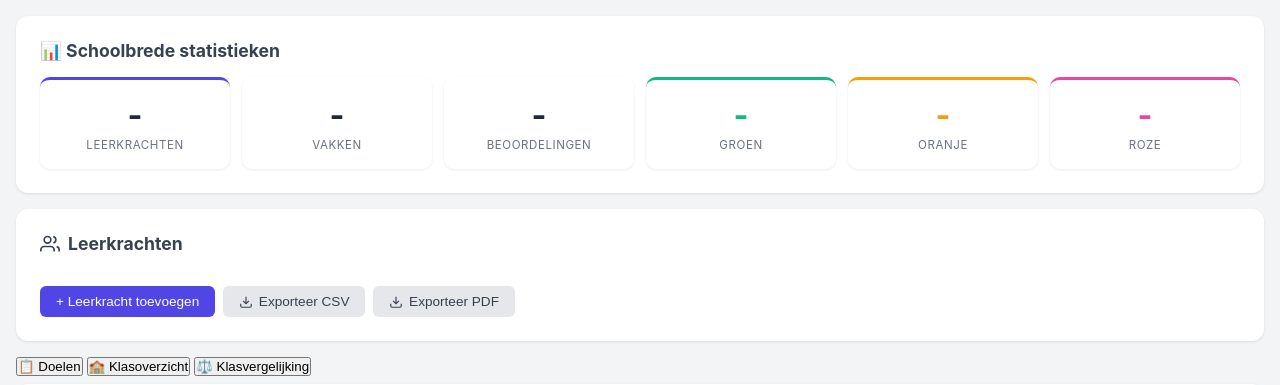
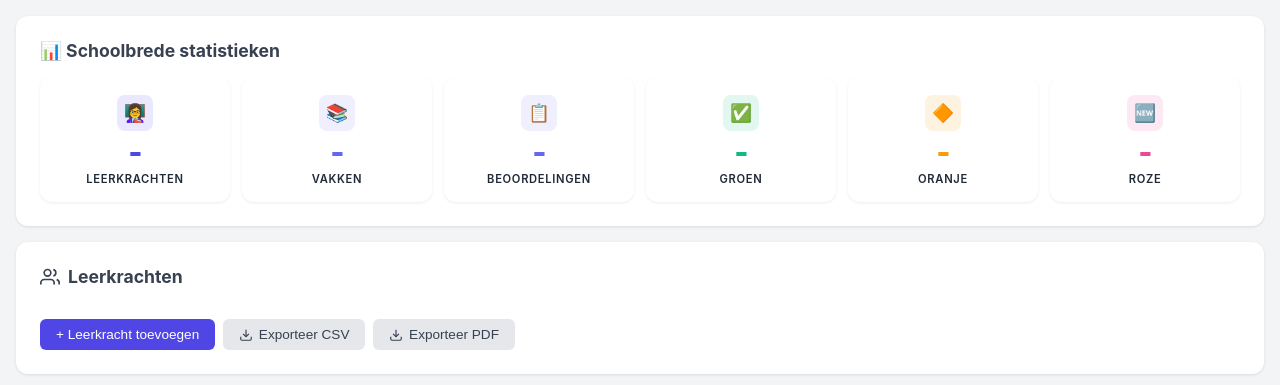
Before and after one commit to scholengroep5/leerdoelen_tracker, a Flask app: template backend/templates/directeur.html in a window 1280 px wide. Shown: the part 113-498 px from the top of the page. Run offline with Flask 3, Linux system fonts and the light colour scheme; the template is opened without the code that fills it, so the values that code supplies are empty; parts of the project's set-up code (start-up, migrations or seed data) failed here and were passed over; some libraries are stand-ins or nearby versions.

Commit message:
Update CSP to allow connections from cdnjs.cloudflare.com and enhance stat card styles with icons and improved layout

```diff
--- a/backend/app.py
+++ b/backend/app.py
@@ -95,7 +95,7 @@ def create_app():
         'style-src':    ["'self'", "'unsafe-inline'"],         # inline styles in templates (aanvaardbaar)
         'img-src':      ["'self'", 'data:'],
         'font-src':     ["'self'"],
-        'connect-src':  ["'self'"],
+        'connect-src':  ["'self'", 'cdnjs.cloudflare.com'],
         'form-action':  ["'self'"],                             # voorkomt form hijacking
         'base-uri':     ["'self'"],                             # voorkomt base tag injection
         'frame-ancestors': ["'none'"],                          # clickjacking preventie
--- a/backend/templates/directeur.html
+++ b/backend/templates/directeur.html
@@ -24,22 +24,40 @@
         .btn-primary { background: var(--primary); color: white; }
         .btn-primary:hover { background: var(--primary-dark); }
         .btn-secondary { background: var(--gray-200); color: var(--gray-700); }
-        .stats-grid { display: grid; grid-template-columns: repeat(auto-fit, minmax(130px, 1fr)); gap: 0.75rem; margin-bottom: 0; }
+        .stats-grid {
+            display: grid;
+            grid-template-columns: repeat(auto-fit, minmax(140px, 1fr));
+            gap: 0.75rem;
+            margin-bottom: 0;
+        }
         .stat-card {
-            background: white; border-radius: 10px; padding: 1.1rem 1rem;
-            text-align: center; box-shadow: 0 1px 3px rgba(0,0,0,0.08);
-            border-top: 3px solid transparent; transition: transform 0.15s;
+            background: white;
+            border-radius: 12px;
+            padding: 1.1rem 1rem 1rem;
+            text-align: center;
+            box-shadow: 0 1px 3px rgba(0,0,0,0.08);
+            display: flex; flex-direction: column; align-items: center; gap: 0.3rem;
+            transition: transform 0.15s, box-shadow 0.15s;
         }
-        .stat-card:hover { transform: translateY(-2px); }
-        .stat-card.highlight { border-top-color: var(--primary); }
-        .stat-card.accent-groen  { border-top-color: var(--status-groen); }
-        .stat-card.accent-oranje { border-top-color: var(--status-oranje); }
-        .stat-card.accent-roze   { border-top-color: var(--status-roze); }
-        .stat-value { font-size: 2rem; font-weight: 700; line-height: 1.1; }
+        .stat-card:hover { transform: translateY(-2px); box-shadow: 0 4px 12px rgba(0,0,0,0.12); }
+        .stat-icon {
+            width: 36px; height: 36px; border-radius: 8px;
+            display: flex; align-items: center; justify-content: center;
+            font-size: 1.1rem; margin-bottom: 0.1rem;
+        }
+        .stat-card.highlight .stat-icon  { background: rgba(79,70,229,0.12); }
+        .stat-card.c-blauw   .stat-icon  { background: rgba(99,102,241,0.1); }
+        .stat-card.accent-groen  .stat-icon  { background: rgba(16,185,129,0.12); }
+        .stat-card.accent-oranje .stat-icon  { background: rgba(245,158,11,0.12); }
+        .stat-card.accent-roze   .stat-icon  { background: rgba(236,72,153,0.12); }
+
+        .stat-value { font-size: 1.9rem; font-weight: 800; line-height: 1; letter-spacing: -0.02em; }
+        .stat-card.highlight  .stat-value { color: var(--primary); }
+        .stat-card.c-blauw    .stat-value { color: #6366f1; }
         .stat-card.accent-groen  .stat-value { color: var(--status-groen); }
         .stat-card.accent-oranje .stat-value { color: var(--status-oranje); }
         .stat-card.accent-roze   .stat-value { color: var(--status-roze); }
-        .stat-label { font-size: 0.72rem; text-transform: uppercase; letter-spacing: 0.05em; color: var(--gray-500); margin-top: 0.3rem; }
+        .stat-label { font-size: 0.7rem; text-transform: uppercase; letter-spacing: 0.06em; color: var(--gray-400); font-weight: 600; }
         .section { background: white; border-radius: 12px; padding: 1.5rem; margin-bottom: 1rem; box-shadow: 0 1px 3px rgba(0,0,0,0.1); }
         .section h2 { font-size: 1.1rem; color: var(--gray-700); margin-bottom: 1rem; }
 
@@ -205,9 +223,16 @@
 
     /* Stat cards */
     .stat-card { background: #1e293b !important; }
+    .stat-card.highlight  .stat-value { color: #a5b4fc !important; }
+    .stat-card.c-blauw    .stat-value { color: #818cf8 !important; }
     .stat-card.accent-groen  .stat-value { color: #34d399 !important; }
     .stat-card.accent-oranje .stat-value { color: #fbbf24 !important; }
     .stat-card.accent-roze   .stat-value { color: #f472b6 !important; }
+    .stat-card.highlight  .stat-icon { background: rgba(165,180,252,0.15) !important; }
+    .stat-card.c-blauw    .stat-icon { background: rgba(129,140,248,0.15) !important; }
+    .stat-card.accent-groen  .stat-icon { background: rgba(52,211,153,0.15) !important; }
+    .stat-card.accent-oranje .stat-icon { background: rgba(251,191,36,0.15) !important; }
+    .stat-card.accent-roze   .stat-icon { background: rgba(244,114,182,0.15) !important; }
 
     /* School card header */
     .school-card-header { background: #162032 !important; border-color: #334155 !important; }
@@ -324,12 +349,36 @@
     <div class="stats-overview" id="statsOverview">
         <h2>📊 Schoolbrede statistieken</h2>
         <div class="stats-grid" id="statsGrid">
-            <div class="stat-card highlight"><div class="stat-value" id="statTeachers">-</div><div class="stat-label">Leerkrachten</div></div>
-            <div class="stat-card"><div class="stat-value" id="statVakken">-</div><div class="stat-label">Vakken</div></div>
-            <div class="stat-card"><div class="stat-value" id="statBeoordeeld">-</div><div class="stat-label">Beoordelingen</div></div>
-            <div class="stat-card accent-groen"><div class="stat-value" id="statGroen">-</div><div class="stat-label">Groen</div></div>
-            <div class="stat-card accent-oranje"><div class="stat-value" id="statOranje">-</div><div class="stat-label">Oranje</div></div>
-            <div class="stat-card accent-roze"><div class="stat-value" id="statRoze">-</div><div class="stat-label">Roze</div></div>
+            <div class="stat-card highlight">
+                <div class="stat-icon">👩‍🏫</div>
+                <div class="stat-value" id="statTeachers">-</div>
+                <div class="stat-label">Leerkrachten</div>
+            </div>
+            <div class="stat-card c-blauw">
+                <div class="stat-icon">📚</div>
+                <div class="stat-value" id="statVakken">-</div>
+                <div class="stat-label">Vakken</div>
+            </div>
+            <div class="stat-card c-blauw">
+                <div class="stat-icon">📋</div>
+                <div class="stat-value" id="statBeoordeeld">-</div>
+                <div class="stat-label">Beoordelingen</div>
+            </div>
+            <div class="stat-card accent-groen">
+                <div class="stat-icon">✅</div>
+                <div class="stat-value" id="statGroen">-</div>
+                <div class="stat-label">Groen</div>
+            </div>
+            <div class="stat-card accent-oranje">
+                <div class="stat-icon">🔶</div>
+                <div class="stat-value" id="statOranje">-</div>
+                <div class="stat-label">Oranje</div>
+            </div>
+            <div class="stat-card accent-roze">
+                <div class="stat-icon">🆕</div>
+                <div class="stat-value" id="statRoze">-</div>
+                <div class="stat-label">Roze</div>
+            </div>
         </div>
     </div>
 
```
